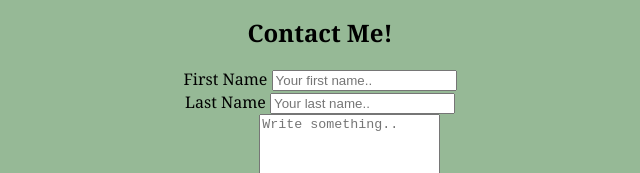
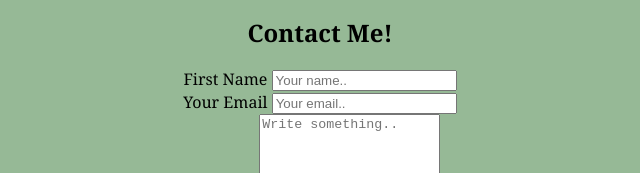
Before and after one commit to mateonav98/my-first-website, a plain HTML site: page index.html in a window 1280 px wide. Shown: the part 779-952 px from the top of the page, 320-960 px from the left. Drawn offline with Linux system fonts and the light colour scheme.

Commit message:
updated READme and contactsection

```diff
--- a/index.html
+++ b/index.html
@@ -31,13 +31,13 @@
             <form action="action_page.php">
 
               <label for="fname">First Name</label>
-              <input type="text" id="fname" name="firstname" placeholder="Your first name..">
+              <input type="text" name="Full Name" placeholder="Your name..">
           <br>
-              <label for="lname">Last Name</label>
-              <input type="text" id="lname" name="lastname" placeholder="Your last name..">
+              <label for="lname">Your Email</label>
+              <input type="text" name="Email" placeholder="Your email..">
          <br>
               <label for="subject">Subject</label>
-              <textarea id="subject" name="subject" placeholder="Write something.." style="height:200px"></textarea>
+              <textarea name="subject" placeholder="Write something.." style="height:200px"></textarea>
           <br>
               <input type="submit" value="Submit">
             </form>
```
Also changed, not shown: 1 other file.
